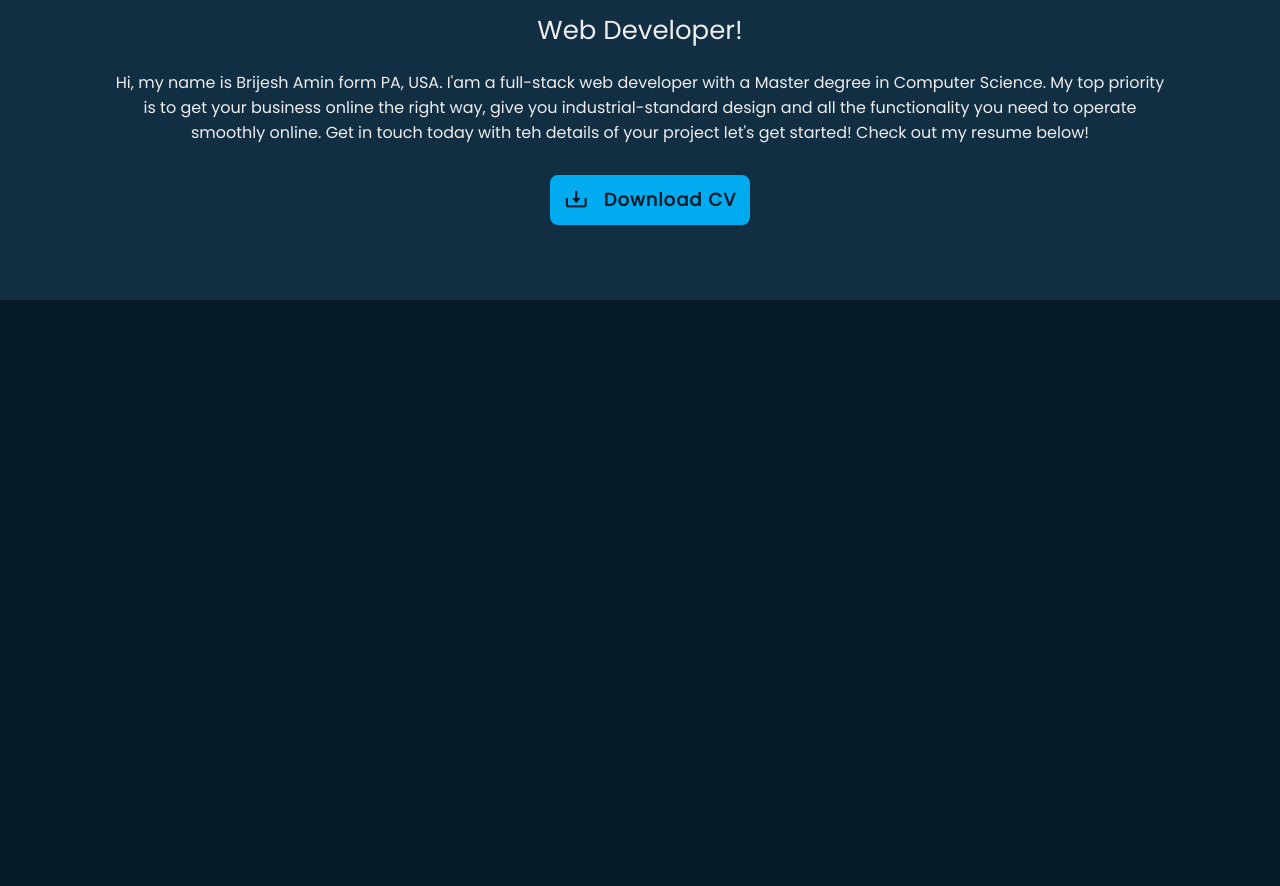
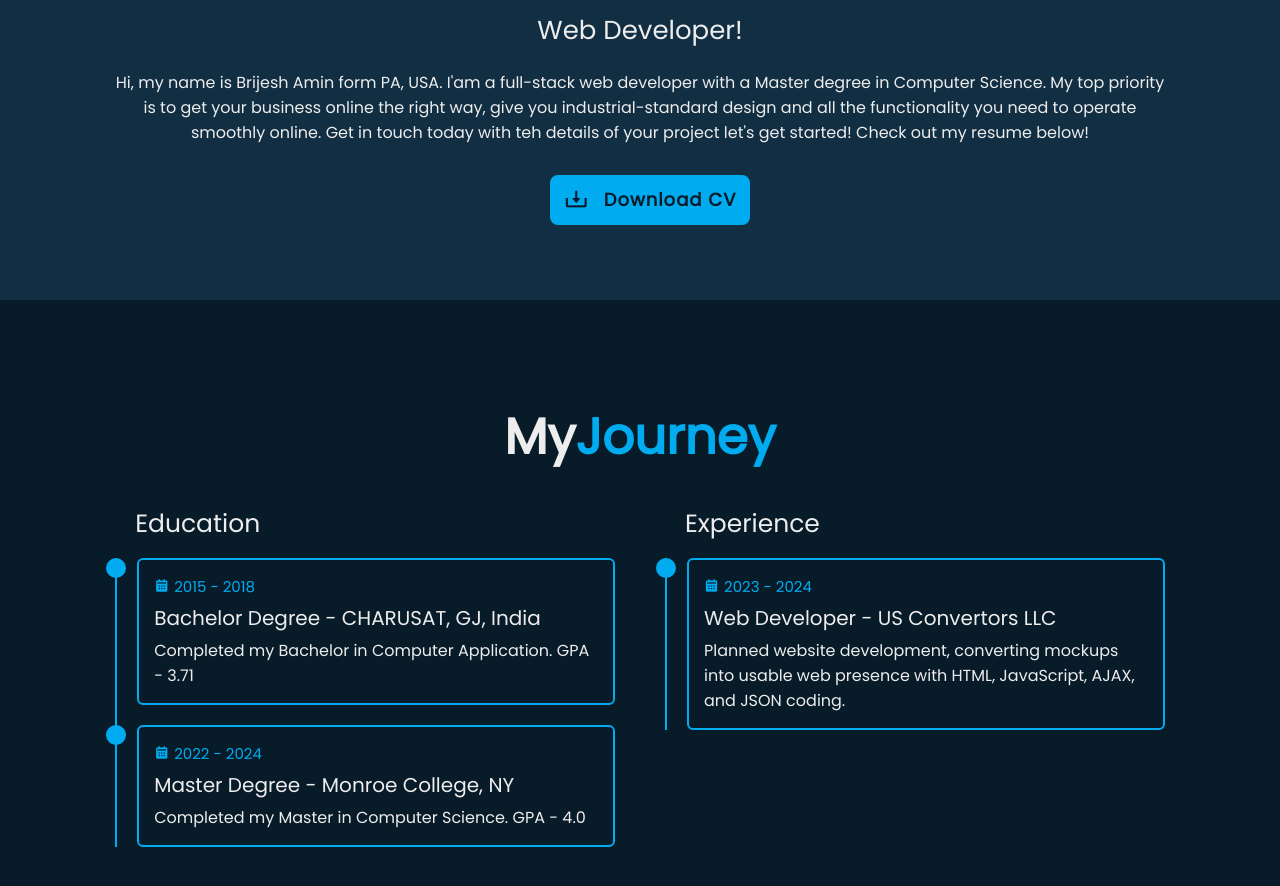
Before and after one commit to brijeshamin25/MyPortfolio, a plain HTML site: page index.html in a window 1280 px wide. Shown: the part 1300-2186 px from the top of the page. Before the commit the page ends 1600 px from the top, so only its background shows below. Drawn offline with nearby package versions, Linux system fonts and the light colour scheme.

Commit message:
Education and Experience section designed.

```diff
--- a/index.html
+++ b/index.html
@@ -30,7 +30,7 @@
     <nav class="navbar">
       <a href="#home" class="active link" style="--i:1">Home</a>
       <a href="#about" class="link" style="--i:2">About</a>
-      <a href="#eduaction" class="link" style="--i:3">Education</a>
+      <a href="#education" class="link" style="--i:3">Education</a>
       <a href="#skills" class="link" style="--i:4">Skills</a>
       <a href="#skills" class="link" style="--i:5">Projects</a>
       <a href="#contact" class="link" style="--i:6">Contact</a>
@@ -79,5 +79,50 @@
     </div>
   </section>
 
+  <!-- Education Section -->
+  <section class="education" id="education">
+    <h2 class="heading">My<span>Journey</span></h2>
+
+    <div class="education-row">
+      <div class="education-column">
+        <h3 class="title">Education</h3>
+
+        <div class="education-box">
+          <div class="education-content">
+            <div class="content">
+              <div class="year"><i class='bx bxs-calendar' ></i>2015 - 2018</div>
+              <h3>Bachelor Degree - CHARUSAT, GJ, India</h3>
+              <p>Completed my Bachelor in Computer Application. GPA - 3.71</p>
+            </div>
+          </div>
+
+          <div class="education-content">
+            <div class="content">
+              <div class="year"><i class='bx bxs-calendar' ></i>2022 - 2024</div>
+              <h3>Master Degree - Monroe College, NY</h3>
+              <p>Completed my Master in Computer Science. GPA - 4.0</p>
+            </div>
+          </div>
+        </div>
+      </div>
+
+
+      <div class="education-column">
+        <h3 class="title">Experience</h3>
+
+        <div class="education-box">
+          <div class="education-content">
+            <div class="content">
+              <div class="year"><i class='bx bxs-calendar' ></i>2023 - 2024</div>
+              <h3>Web Developer - US Convertors LLC</h3>
+              <p>Planned website development, converting mockups into usable web presence with HTML,
+                JavaScript, AJAX, and JSON coding.</p>
+            </div>
+          </div>
+        </div>
+      </div>
+    </div>
+  </section>
+
 </body>
 </html>
--- a/style.css
+++ b/style.css
@@ -352,3 +352,92 @@ span{
 .btn-box.btns a::before{
   background-color: var(--second-bg-color);
 }
+
+/* Education Section Design */
+.education{
+  display: flex;
+  justify-content: start;
+  align-items:center;
+  flex-direction: column;
+  max-height: auto;
+  padding-bottom: 5rem;
+}
+
+.education .education-row{
+  display: flex;
+  flex-wrap: wrap;
+  gap: 5rem;
+}
+
+.education-row .education-column{
+  flex:  1 1 40rem;
+}
+
+.education-column .title{
+  font-size: 2.5rem;
+  margin: 0 0 1.5rem 2rem;
+}
+
+.education-column .education-box{
+  border-left: .2rem solid var(--main-color);
+}
+
+.education-box .education-content{
+  position: relative;
+  padding-left: 2rem;
+}
+
+.education-box .education-content::before{
+  content: '';
+  position: absolute;
+  left: -1.1rem;
+  top: 0;
+  width: 2rem;
+  height: 2rem;
+  background: var(--main-color);
+  border-radius: 50%;
+}
+
+.education-content .content{
+  position: relative;
+  padding: 1.5rem;
+  border: .2rem solid var(--main-color);
+  border-radius: .6rem;
+  margin-bottom: 2rem;
+  overflow: hidden;
+}
+
+.education-content .content::before{
+  content: '';
+  position: absolute;
+  top: 0;
+  left: 0;
+  width: 0;
+  height: 100%;
+  background: var(--second-bg-color);
+  z-index: -1;
+  transition: .5s linear;
+}
+
+.education-content .content:hover::before{
+  width: 100%;;
+}
+
+.education-content .content .year{
+  font-size: 1.5rem;
+  color: var(--main-color);
+  padding-bottom: .5rem;
+}
+
+.education-content .content .year i{
+  padding-right: .5rem;
+}
+
+.education-content .content h3{
+  font-size: 2rem;
+}
+
+.education-content .content p{
+  font-size: 1.6rem;
+  padding-top: .5rem;
+}
```
